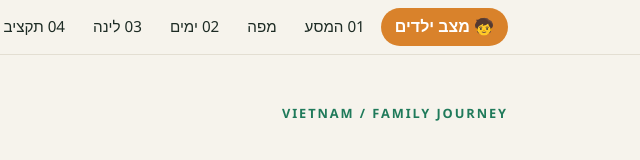
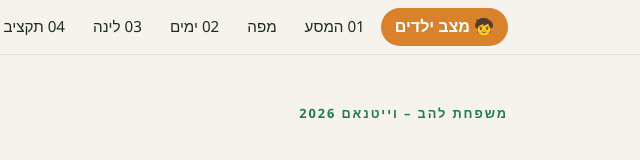
Before and after one commit to LahavRoee/vietnam-trip, a plain HTML site: page index.html in a window 1280 px wide. Shown: the top 160 px of the page, 616-1256 px from the left. Drawn offline with nearby package versions, Linux system fonts and the light colour scheme.

Commit message:
Name the site: משפחת להב – וייטנאם 2026
Co-Authored-By: Claude Sonnet 5.5 <noreply@anthropic.com>

```diff
--- a/index.html
+++ b/index.html
@@ -3,7 +3,7 @@
 <head>
 <meta charset="utf-8">
 <meta name="viewport" content="width=device-width, initial-scale=1">
-<title>טיול וייטנאם 2026</title>
+<title>משפחת להב – וייטנאם 2026</title>
 <meta name="description" content="תכנון משפחתי משותף לטיול בווייטנאם, 17.11–1.12.2026">
 <style>
 :root{--bg:#f6f3ec;--card:#fff;--ink:#1d2b24;--muted:#5f6d66;--accent:#1f7a5a;--accent2:#d9822b;--line:#e3ded2;--warn:#fff4e0}
@@ -88,7 +88,7 @@ footer{border-top:1px solid var(--line);padding:24px 16px;color:var(--muted);fon
 <main>
 
 <section id="journey">
-<div class="eyebrow">VIETNAM / FAMILY JOURNEY</div>
+<div class="eyebrow">משפחת להב – וייטנאם 2026</div>
 <h1>טבע בצפון.<br><span>נופש בפוקוק.</span></h1>
 <p class="lead">התכנית המעודכנת של קובי, מהנחיתה ועד הטיסה הביתה. כל הימים, הלינות והעלויות במקום אחד.</p>
 <a class="btn" href="#days">לגלות את המסלול ←</a>
```
